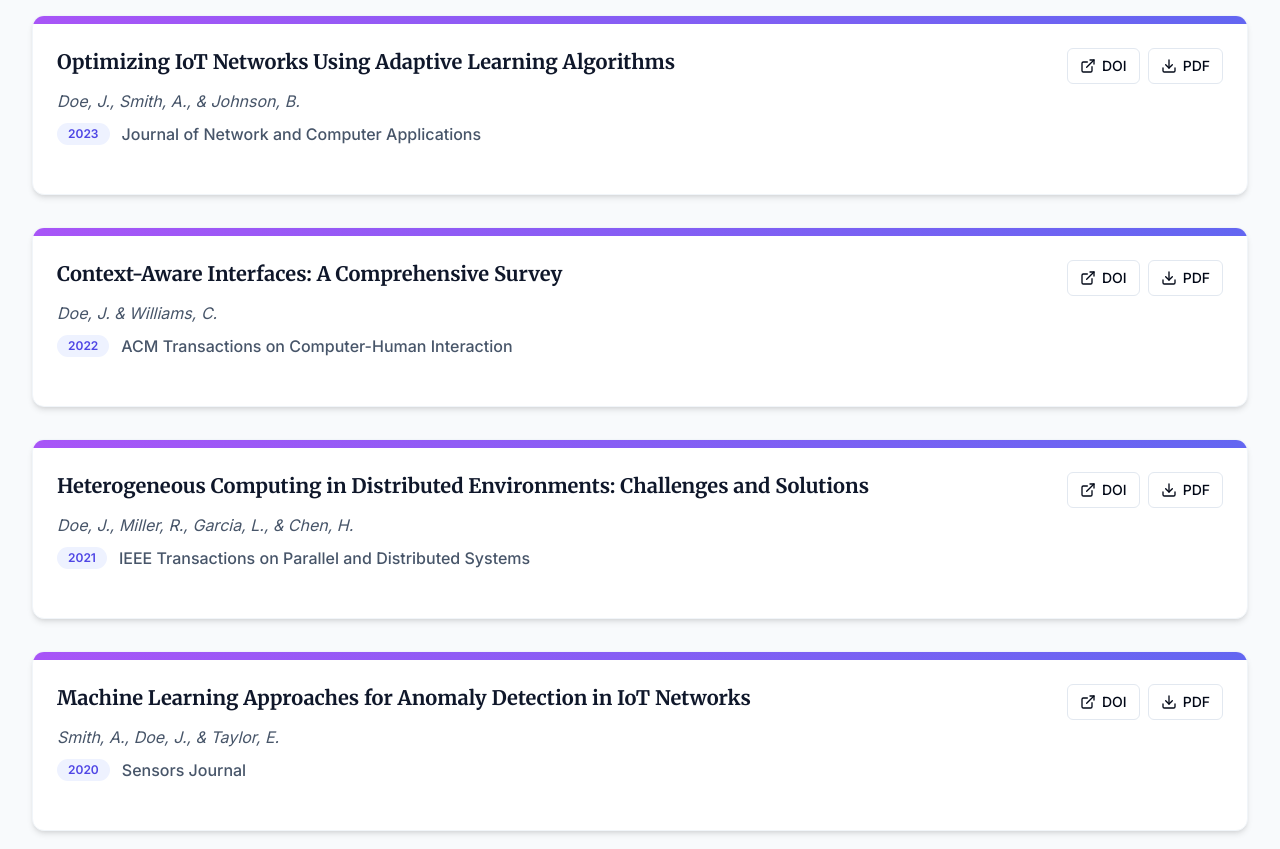
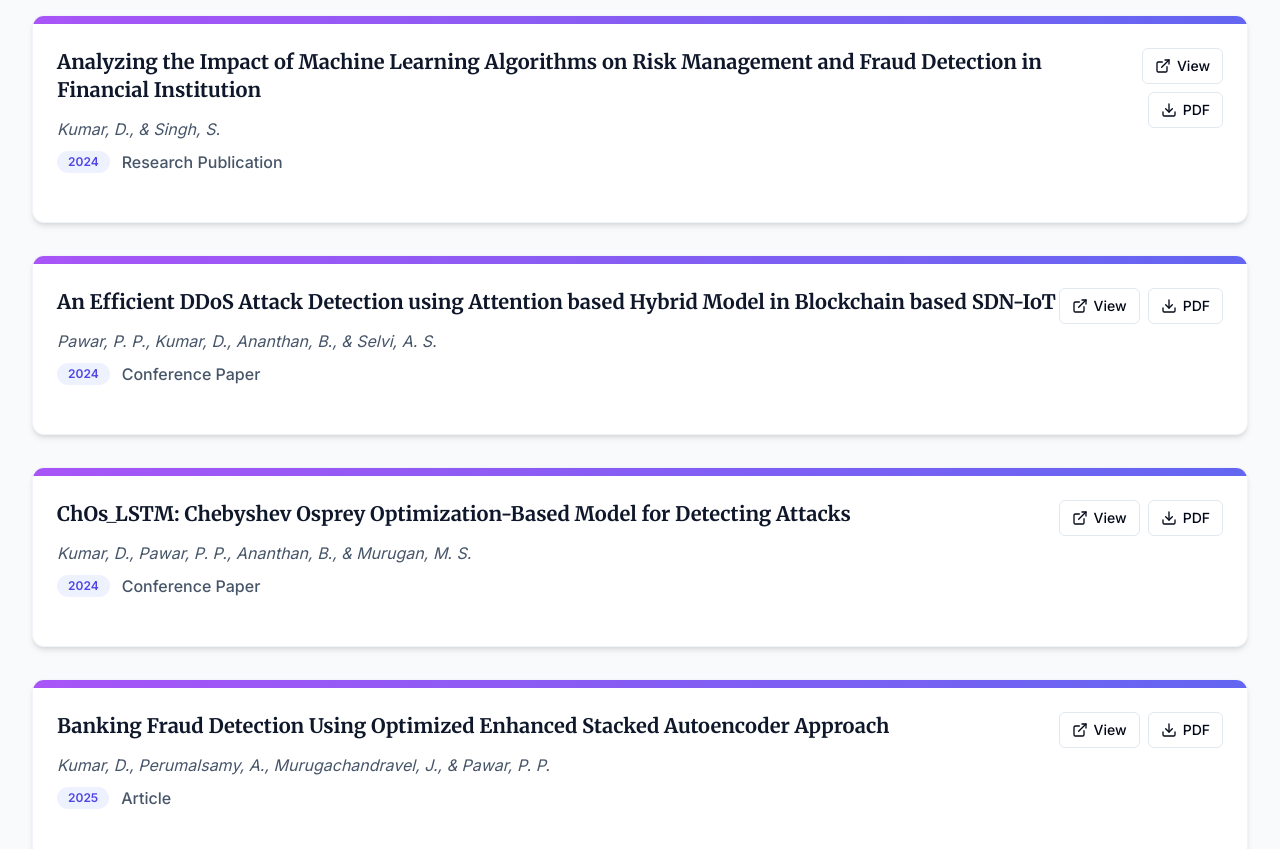
Before and after one commit to shoumyasingh/digital-scholar-portfolio, a React (Vite) app: page /research in a window 1280 px wide. Shown: the part 1120-1969 px from the top of the page. Built offline with nearby package versions, Linux system fonts and the light colour scheme.

Commit message:
Update research page with publications

```diff
--- a/src/pages/Research.tsx
+++ b/src/pages/Research.tsx
@@ -29,39 +29,140 @@ export default function Research() {
 
   const publications = [
     {
-      title: "Optimizing IoT Networks Using Adaptive Learning Algorithms",
-      authors: "Doe, J., Smith, A., & Johnson, B.",
-      journal: "Journal of Network and Computer Applications",
-      year: 2023,
-      doi: "10.1016/j.jnca.2023.05.012",
-      pdf: "#",
-      id: "intelligent-systems"
+      title: "Analyzing the Impact of Machine Learning Algorithms on Risk Management and Fraud Detection in Financial Institution",
+      authors: "Kumar, D., & Singh, S.",
+      journal: "Research Publication",
+      year: 2024,
+      link: "https://www.researchgate.net/publication/380365979_Analyzing_the_Impact_of_Machine_Learning_Algorithms_on_Risk_Management_and_Fraud_Detection_in_Financial_Institution",
+      pdf: "https://www.researchgate.net/publication/380365979_Analyzing_the_Impact_of_Machine_Learning_Algorithms_on_Risk_Management_and_Fraud_Detection_in_Financial_Institution"
     },
     {
-      title: "Context-Aware Interfaces: A Comprehensive Survey",
-      authors: "Doe, J. & Williams, C.",
-      journal: "ACM Transactions on Computer-Human Interaction",
-      year: 2022,
-      doi: "10.1145/3491102.3502025",
-      pdf: "#",
-      id: "adaptive-ui"
+      title: "An Efficient DDoS Attack Detection using Attention based Hybrid Model in Blockchain based SDN-IoT",
+      authors: "Pawar, P. P., Kumar, D., Ananthan, B., & Selvi, A. S.",
+      journal: "Conference Paper",
+      year: 2024,
+      link: "https://www.researchgate.net/publication/381943945_An_Efficient_DDoS_Attack_Detection_using_Attention_based_Hybrid_Model_in_Blockchain_based_SDN-IoT",
+      pdf: "https://www.researchgate.net/publication/381943945_An_Efficient_DDoS_Attack_Detection_using_Attention_based_Hybrid_Model_in_Blockchain_based_SDN-IoT"
     },
     {
-      title: "Heterogeneous Computing in Distributed Environments: Challenges and Solutions",
-      authors: "Doe, J., Miller, R., Garcia, L., & Chen, H.",
-      journal: "IEEE Transactions on Parallel and Distributed Systems",
-      year: 2021,
-      doi: "10.1109/TPDS.2021.3061520",
-      pdf: "#",
-      id: "distributed-computing"
+      title: "ChOs_LSTM: Chebyshev Osprey Optimization-Based Model for Detecting Attacks",
+      authors: "Kumar, D., Pawar, P. P., Ananthan, B., & Murugan, M. S.",
+      journal: "Conference Paper",
+      year: 2024,
+      link: "https://www.researchgate.net/publication/381952076_ChOs_LSTM_Chebyshev_Osprey_Optimization-Based_Model_for_Detecting_Attacks",
+      pdf: "https://www.researchgate.net/publication/381952076_ChOs_LSTM_Chebyshev_Osprey_Optimization-Based_Model_for_Detecting_Attacks"
     },
     {
-      title: "Machine Learning Approaches for Anomaly Detection in IoT Networks",
-      authors: "Smith, A., Doe, J., & Taylor, E.",
-      journal: "Sensors Journal",
-      year: 2020,
-      doi: "10.3390/s20102876",
-      pdf: "#"
+      title: "Banking Fraud Detection Using Optimized Enhanced Stacked Autoencoder Approach",
+      authors: "Kumar, D., Perumalsamy, A., Murugachandravel, J., & Pawar, P. P.",
+      journal: "Article",
+      year: 2025,
+      link: "https://www.researchgate.net/publication/392832274_Banking_Fraud_Detection_Using_Optimized_Enhanced_Stacked_Autoencoder_Approach",
+      pdf: "https://www.researchgate.net/publication/392832274_Banking_Fraud_Detection_Using_Optimized_Enhanced_Stacked_Autoencoder_Approach"
+    },
+    {
+      title: "A Blockchain-Based IoT Framework for Smart Homes: Enhancing Energy Prediction and Security with LSTM and Equilibrium Optimization",
+      authors: "Pawar, P., Kumar, D., Addula, S. R., & Meesala, M. K.",
+      journal: "Conference Paper",
+      year: 2025,
+      link: "https://www.researchgate.net/publication/393374655_A_Blockchain-Based_IoT_Framework_for_Smart_Homes_Enhancing_Energy_Prediction_and_Security_with_LSTM_and_Equilibrium_Optimization",
+      pdf: "https://www.researchgate.net/publication/393374655_A_Blockchain-Based_IoT_Framework_for_Smart_Homes_Enhancing_Energy_Prediction_and_Security_with_LSTM_and_Equilibrium_Optimization"
+    },
+    {
+      title: "Enhancing manufacturing efficiency: leveraging CRM data with Lean-based DL approach for early failure detection",
+      authors: "Kalluri, V. S., Malineni, S. C., Seenivasan, M., Kumar, D., & Ananthan, B.",
+      journal: "Article",
+      year: 2025,
+      link: "https://www.researchgate.net/publication/391399727_Enhancing_manufacturing_efficiency_leveraging_CRM_data_with_Lean-based_DL_approach_for_early_failure_detection",
+      pdf: "https://www.researchgate.net/publication/391399727_Enhancing_manufacturing_efficiency_leveraging_CRM_data_with_Lean-based_DL_approach_for_early_failure_detection"
+    },
+    {
+      title: "Hierarchical Blockchain Framework for Node Authentication in IoT Networks: A Comprehensive Analysis",
+      authors: "Kumar, D., Yadulla, A. R., Bhuvanesh, A., & Keerthanadevi, R.",
+      journal: "Conference Paper",
+      year: 2025,
+      link: "https://www.researchgate.net/publication/394006431_Hierarchical_Blockchain_Framework_for_Node_Authentication_in_IoT_Networks_A_Comprehensive_Analysis",
+      pdf: "https://www.researchgate.net/publication/394006431_Hierarchical_Blockchain_Framework_for_Node_Authentication_in_IoT_Networks_A_Comprehensive_Analysis"
+    },
+    {
+      title: "Blockchain‑enabled cybersecurity for IoT using elliptic curve cryptography and black winged kite model",
+      authors: "Pawar, P. P., Kumar, D., & Bhuvanesh, A.",
+      journal: "Article",
+      year: 2025,
+      link: "https://www.researchgate.net/publication/391807615_Blockchain-enabled_cybersecurity_for_IoT_using_elliptic_curve_cryptography_and_black_winged_kite_model",
+      pdf: "https://www.researchgate.net/publication/391807615_Blockchain-enabled_cybersecurity_for_IoT_using_elliptic_curve_cryptography_and_black_winged_kite_model"
+    },
+    {
+      title: "A walrus optimization-enhanced long short-term memory model for credit fraud detection in banking",
+      authors: "Pillai, S. V. S., Nadella, G. S., Meduri, K., & Kumar, D.",
+      journal: "Article",
+      year: 2025,
+      link: "https://www.researchgate.net/publication/391793602_A_walrus_optimization-enhanced_long_short-term_memory_model_for_credit_fraud_detection_in_banking",
+      pdf: "https://www.researchgate.net/publication/391793602_A_walrus_optimization-enhanced_long_short-term_memory_model_for_credit_fraud_detection_in_banking"
+    },
+    {
+      title: "Forecasting the Unseen: Enhancing Tsunami Occurrence Predictions with Machine-Learning-Driven Analytics",
+      authors: "Satish, S., Gonaygunta, H., Yadulla, A. R., Kumar, D., & Sajja, G. S.",
+      journal: "Article",
+      year: 2025,
+      link: "https://www.researchgate.net/publication/391320298_Forecasting_the_Unseen_Enhancing_Tsunami_Occurrence_Predictions_with_Machine-Learning-Driven_Analytics",
+      pdf: "https://www.researchgate.net/publication/391320298_Forecasting_the_Unseen_Enhancing_Tsunami_Occurrence_Predictions_with_Machine-Learning-Driven_Analytics"
+    },
+    {
+      title: "Role of Emerging Technologies With Natural Language Processing for the Next Decade",
+      authors: "Kumari, S., Tyagi, A., Kumar, D., & Sharma, A. K.",
+      journal: "Book Chapter",
+      year: 2025,
+      link: "https://www.researchgate.net/publication/390597337_Role_of_Emerging_Technologies_With_Natural_Language_Processing_for_the_Next_Decade",
+      pdf: "https://www.researchgate.net/publication/390597337_Role_of_Emerging_Technologies_With_Natural_Language_Processing_for_the_Next_Decade"
+    },
+    {
+      title: "Natural Language Processing (NLP)-Based Intelligence for Pattern Mining Using Artificial Intelligence, Robotics, and Cloud Computing",
+      authors: "Tyagi, A., Balamurugan, G., Kumar, D., & Kumari, S.",
+      journal: "Book Chapter",
+      year: 2025,
+      link: "https://www.researchgate.net/publication/390597437_Natural_Language_Processing_NLP-Based_Intelligence_for_Pattern_Mining_Using_Artificial_Intelligence_Robotics_and_Cloud_Computing",
+      pdf: "https://www.researchgate.net/publication/390597437_Natural_Language_Processing_NLP-Based_Intelligence_for_Pattern_Mining_Using_Artificial_Intelligence_Robotics_and_Cloud_Computing"
+    },
+    {
+      title: "Enhanced Blockchain-Based Big Data Authentication for Distributed Environments: An Analytical Study",
+      authors: "Pawar, P., Yadulla, A. R., Bhuvanesh, A., Kumar, D., & Keerthanadevi, R.",
+      journal: "Conference Paper",
+      year: 2025,
+      link: "https://www.researchgate.net/publication/391611027_Enhanced_Blockchain-Based_Big_Data_Authentication_for_Distributed_Environments_An_Analytical_Study",
+      pdf: "https://www.researchgate.net/publication/391611027_Enhanced_Blockchain-Based_Big_Data_Authentication_for_Distributed_Environments_An_Analytical_Study"
+    },
+    {
+      title: "Exploring Blockchain-Enabled Secure Storage and Trusted Data Sharing Mechanisms in IoT Systems",
+      authors: "Pawar, P., Kasula, V. K., Bhuvanesh, A., Kumar, D., & Keerthanadevi, R.",
+      journal: "Conference Paper",
+      year: 2025,
+      link: "https://www.researchgate.net/publication/391616831_Exploring_Blockchain-Enabled_Secure_Storage_and_Trusted_Data_Sharing_Mechanisms_in_IoT_Systems",
+      pdf: "https://www.researchgate.net/publication/391616831_Exploring_Blockchain-Enabled_Secure_Storage_and_Trusted_Data_Sharing_Mechanisms_in_IoT_Systems"
+    },
+    {
+      title: "Smart sensors for Hospital 4.0/5.0: an introduction",
+      authors: "Kumar, D., Hemamalini, V., Tyagi, A., & Singh, R.",
+      journal: "Book Chapter",
+      year: 2025,
+      link: "https://www.researchgate.net/publication/390413439_Smart_sensors_for_Hospital_4050_an_introduction",
+      pdf: "https://www.researchgate.net/publication/390413439_Smart_sensors_for_Hospital_4050_an_introduction"
+    },
+    {
+      title: "Dragonfly-Optimized K-Means Clustering via Wireless Sensor Network for Energy Consumption",
+      authors: "Appathurai, A., Rajamani, K., Kumar, D., & Pran, S. G.",
+      journal: "Book Chapter",
+      year: 2025,
+      link: "https://www.researchgate.net/publication/395083933_Dragonfly-Optimized_K-Means_Clustering_via_Wireless_Sensor_Network_for_Energy_Consumption",
+      pdf: "https://www.researchgate.net/publication/395083933_Dragonfly-Optimized_K-Means_Clustering_via_Wireless_Sensor_Network_for_Energy_Consumption"
+    },
+    {
+      title: "Security and Privacy in AI: IoT-Enabled Banking and Finance Services",
+      authors: "Ramu, S., Addula, S. R., Kumar, D., & Tyagi, A.",
+      journal: "Book Chapter",
+      year: 2025,
+      link: "https://www.researchgate.net/publication/394416140_Security_and_Privacy_in_AI_IoT-Enabled_Banking_and_Finance_Services",
+      pdf: "https://www.researchgate.net/publication/394416140_Security_and_Privacy_in_AI_IoT-Enabled_Banking_and_Finance_Services"
     }
   ];
 
@@ -258,7 +359,6 @@ export default function Research() {
               {publications.map((pub, index) => (
                 <div
                   key={index}
-                  id={pub.id}
                   className="group bg-white dark:bg-slate-800/50 rounded-xl overflow-hidden shadow-md border border-slate-100 dark:border-slate-700 hover:shadow-lg transition-all"
                 >
                   <div className="h-2 w-full bg-gradient-to-r from-purple-500 to-indigo-500"></div>
@@ -280,12 +380,12 @@ export default function Research() {
                       </div>
                       <div className="flex flex-wrap gap-2 mt-4 md:mt-0 md:justify-end">
                         <Button variant="outline" size="sm" className="border-slate-200 dark:border-slate-700 hover:border-indigo-300 dark:hover:border-indigo-700">
-                          <a href={`https://doi.org/${pub.doi}`} target="_blank" rel="noopener noreferrer" className="flex items-center">
-                            <ExternalLink className="h-3.5 w-3.5 mr-1.5" /> DOI
+                          <a href={pub.link} target="_blank" rel="noopener noreferrer" className="flex items-center">
+                            <ExternalLink className="h-3.5 w-3.5 mr-1.5" /> View
                           </a>
                         </Button>
                         <Button variant="outline" size="sm" className="border-slate-200 dark:border-slate-700 hover:border-indigo-300 dark:hover:border-indigo-700">
-                          <a href={pub.pdf} className="flex items-center">
+                          <a href={pub.pdf} target="_blank" rel="noopener noreferrer" className="flex items-center">
                             <Download className="h-3.5 w-3.5 mr-1.5" /> PDF
                           </a>
                         </Button>
```
